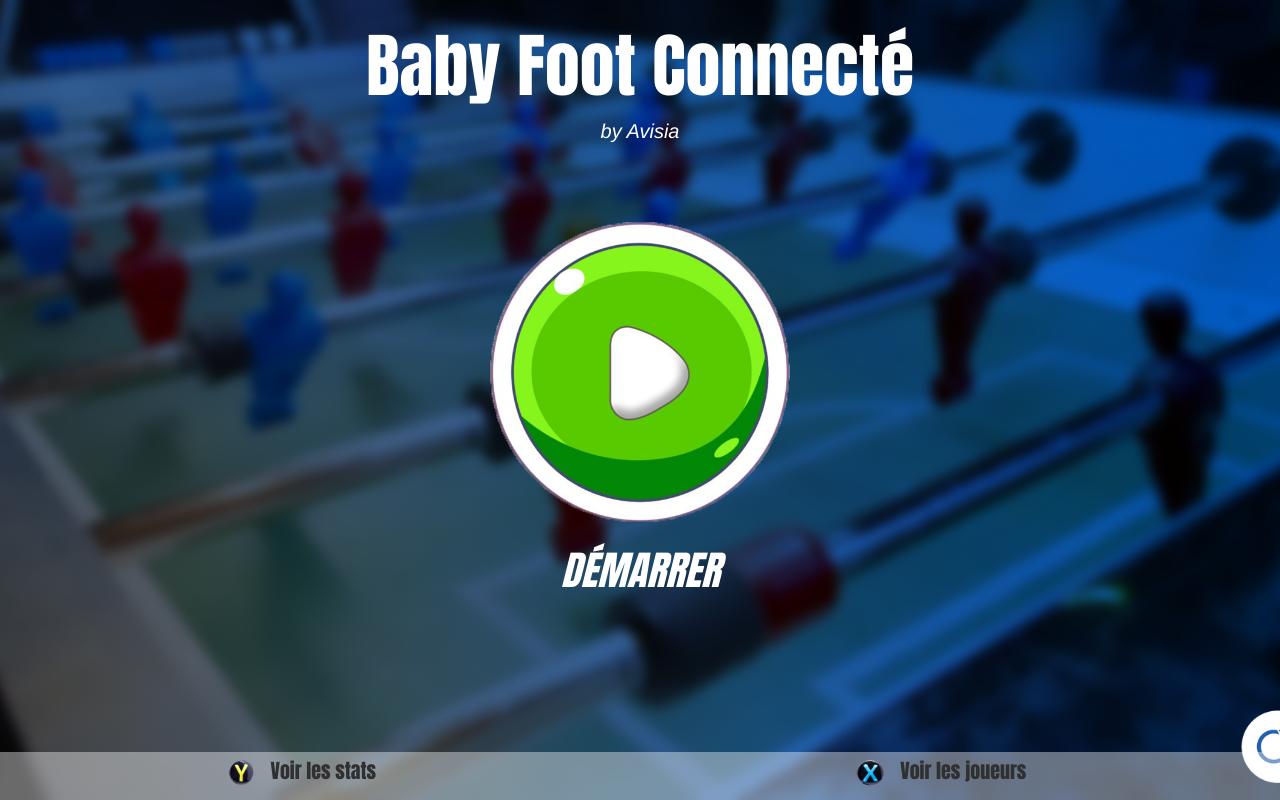
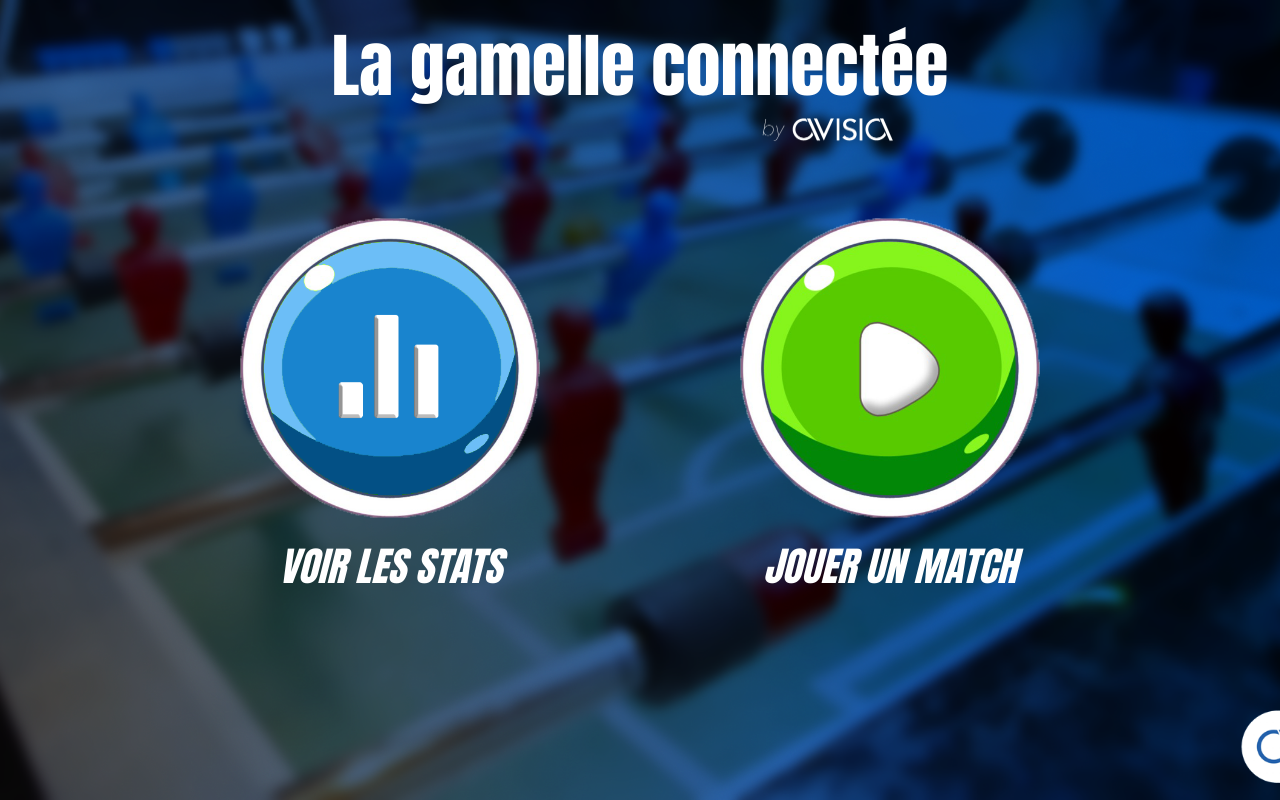
Before and after one commit to atournillon/BabyFootConnecte, a Flask app: page / in a window 1280 px wide. Run offline with Flask 2, Linux system fonts and the light colour scheme; some libraries are stand-ins or nearby versions.

Commit message:
Modification Affichage

```diff
--- a/templates/home.html
+++ b/templates/home.html
@@ -2,21 +2,16 @@
 
 {% block body %}
   	</br>
-  	<h1>Baby Foot Connecté</h1>
-	  <p><i>by Avisia</i></p>
+  	<h1>La gamelle connectée</h1>
+	<img src="static/img/avisia.png" style="width:150px;height:25px; margin-left:60%; align:center;">
 
     <table id="table_base">
-      <tr>
-        <td><a href="{{ url_for('match_team') }}"><img src="static/img/start.png" style="width:300px;height:300px; margin:auto;"></br></br><h2>Démarrer</h2></a>  	</td>
-  	  </tr>
-    </table>
+    <tr>
+    <td><a href="{{ url_for('players') }}"><img src="static/img/stats.png" style="width:300px;height:300px; margin:auto;"></br></br><h2>Voir les stats</h2></a></td>
 
-<footer id="footer">
-  	<table id="footer">
-		<tr id="tr_footer">
-  			<td id="td_footer"><h3><a href="{{ url_for('players') }}"><img src="static/img/retour.png" style="width:30px;height:30px; margin: 0 15px 0 0;">Voir les stats</a></h3></td>
-  			<td id="td_footer"><h3><a href="{{ url_for('players') }}"><img src="static/img/valider.png" style="width:30px;height:30px; margin: 0 15px 0 0;">Voir les joueurs</a></h3></td>
- 		</tr>
+    <td><a href="{{ url_for('match_team') }}"><img src="static/img/start.png" style="width:300px;height:300px; margin:auto;"></br></br><h2>Jouer un match</h2></a></td>
+  	</tr>
   	</table>
-</footer>
+
+
 {% endblock %}
--- a/templates/match_team.html
+++ b/templates/match_team.html
@@ -9,9 +9,9 @@
 
 
  <tr>
-  <td colspan="2"><img src="static/img/bleus.png" style="width:auto;height:250px; margin: 0 15px 0 30px;"></br><h2 style=color:#126DE3>Equipe Bleue</h2></td>
+  <td colspan="2"><img src="static/img/bleus.png" style="width:auto;height:250px; margin: 0 15px 0 30px;"></br><h2 style=color:#126DE3>équipe Bleu</h2></td>
   <td ><img src="static/img/versus.png" style="width:400px;height:auto;"></td>
-  <td colspan="2"><img src="static/img/rouges.png" style="width:auto;height:260px; margin: 0 15px 0 30px;"></br><h2 style=color:#E31212>Equipe Rouge</h2></td>
+  <td colspan="2"><img src="static/img/rouges.png" style="width:auto;height:260px; margin: 0 15px 0 30px;"></br><h2 style=color:#E31212>équipe Rouge</h2></td>
  </tr>
   <tr>
 	<td>
@@ -73,7 +73,7 @@
   	<table id="footer">
 		<tr id="tr_footer">
   			<td id="td_footer"><h3><a href="{{ url_for('index') }}"><img src="static/img/retour.png" style="width:30px;height:30px; margin: 0 15px 0 0;">Retour</a></h3></td>
-  			<td id="td_footer"<form method="POST"><h3><a href="{{ url_for('live_match') }}"><img src="static/img/valider.png" style="width:30px;height:30px; margin: 0 15px 0 0;">Démarrer</a></h3></form></td>
+  			<td id="td_footer"<form method="POST"><h3><a href="{{ url_for('live_match') }}"><img src="static/img/valider.png" style="width:30px;height:30px; margin: 0 15px 0 0;">Suivant</a></h3></form></td>
  		</tr>
  	</table>
 </footer>
--- a/templates/players.html
+++ b/templates/players.html
@@ -1,9 +1,8 @@
 {% extends 'layout.html' %}
 
 {% block body %}
-
 </br>
-<h1>Statistiques de matchs</h1>
+<h1>C'est qui le patron ?</h1>
 </br>
   <div class="jumbotron">
     <div class="container">
@@ -49,9 +48,8 @@
 <footer id="footer">
   	<table id="footer">
 		<tr id="tr_footer">
-  			<td id="td_footer"><h3><a href="{{ url_for('index') }}"><img src="static/img/retour.png" style="width:30px;height:30px; margin: 0 15px 0 0;">Retour Menu</a></h3></td>
+  			<td id="td_footer"><h3><a href="{{ url_for('index') }}"><img src="static/img/retour.png" style="width:30px;height:30px; margin: 0 15px 0 0;">Menu</a></h3></td>
   		</tr>
  	</table>
 </footer>
-
 {% endblock %}
```
Also changed, not shown: templates/livematch.html (+15 -3 lines).
